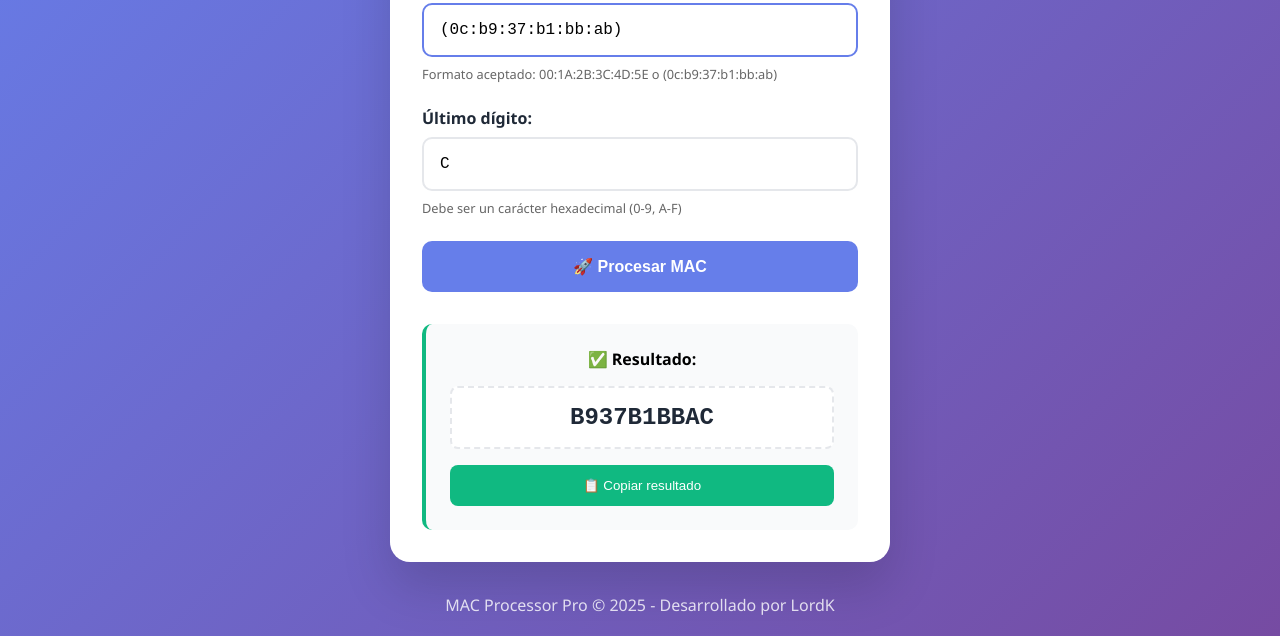
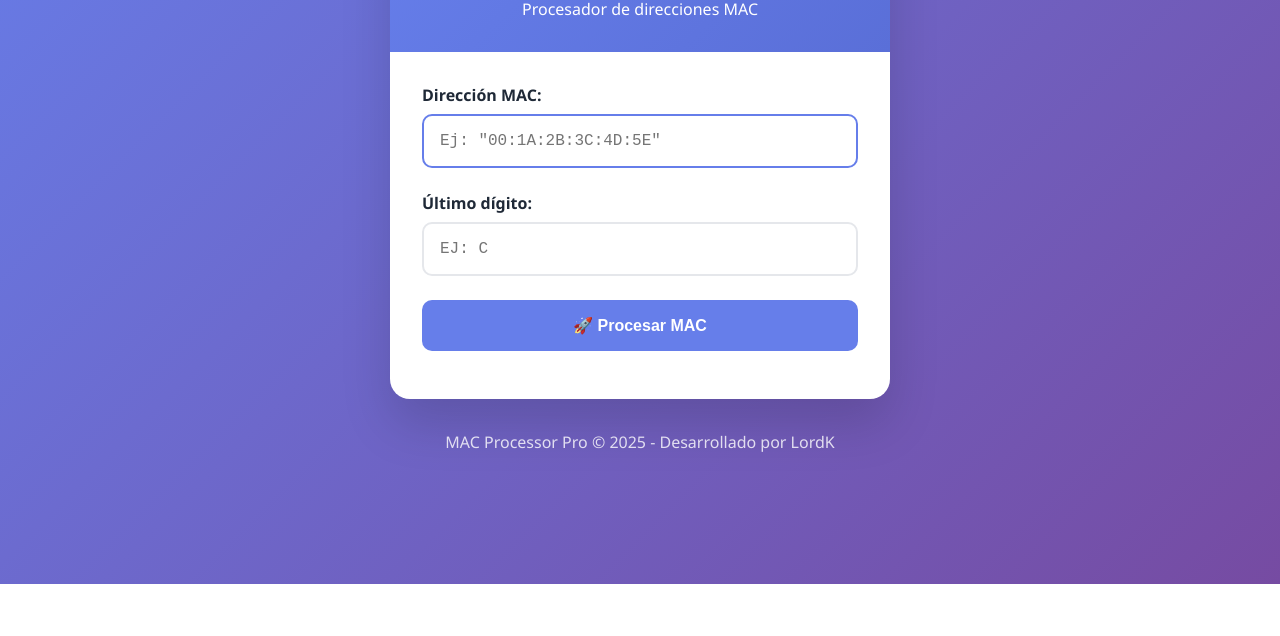
Before and after one commit to Lordkyllua/mac-processor-pro, a plain HTML site: page index.html in a window 1280 px wide. Shown: the part 216-852 px from the top of the page. After the commit the page ends 800 px from the top, so only its background shows below. Drawn offline with Linux system fonts and the light colour scheme.

Commit message:
Clean up index.html by removing debug elements
Removed debug info and unnecessary console logs from the MAC processing script.

```diff
--- a/index.html
+++ b/index.html
@@ -161,12 +161,6 @@
             margin-top: 2rem;
             opacity: 0.8;
         }
-
-        .debug-info {
-            font-size: 0.8rem;
-            color: #666;
-            margin-top: 0.5rem;
-        }
     </style>
 </head>
 <body>
@@ -180,14 +174,12 @@
             <div class="card-body">
                 <div class="form-group">
                     <label for="macInput">Dirección MAC:</label>
-                    <input type="text" id="macInput" placeholder='Ej: "00:1A:2B:3C:4D:5E"' value='(0c:b9:37:b1:bb:ab)' autofocus>
-                    <div class="debug-info">Formato aceptado: 00:1A:2B:3C:4D:5E o (0c:b9:37:b1:bb:ab)</div>
+                    <input type="text" id="macInput" placeholder='Ej: "00:1A:2B:3C:4D:5E"' autofocus>
                 </div>
 
                 <div class="form-group">
                     <label for="digitoInput">Último dígito:</label>
-                    <input type="text" id="digitoInput" maxlength="1" placeholder="Ej: C" style="text-transform: uppercase;" value="C">
-                    <div class="debug-info">Debe ser un carácter hexadecimal (0-9, A-F)</div>
+                    <input type="text" id="digitoInput" maxlength="1" placeholder="Ej: C" style="text-transform: uppercase;">
                 </div>
 
                 <button class="btn" onclick="procesarMAC()">🚀 Procesar MAC</button>
@@ -212,21 +204,16 @@
     </div>
 
     <script>
-        // Función de procesamiento CORREGIDA
         function procesarDireccionMAC(mac, nuevoUltimoDigito) {
-            console.log('🔧 MAC original:', mac);
-
             // 1. Limpiar la entrada completamente
             let macLimpia = mac.replace(/["'()\s]/g, '');
-            console.log('✨ MAC limpia:', macLimpia);
 
             // 2. Quitar todos los separadores
             let soloDigitos = macLimpia.replace(/[:.-]/g, '');
-            console.log('🔢 Solo dígitos:', soloDigitos);
 
-            // 3. Verificar que tenga 12 caracteres (6 pares hexadecimales)
+            // 3. Verificar que tenga 12 caracteres
             if (soloDigitos.length !== 12) {
-                throw new Error(`La MAC debe tener 12 dígitos. Tiene: ${soloDigitos.length} (${soloDigitos})`);
+                throw new Error('La MAC debe tener exactamente 12 dígitos hexadecimales');
             }
 
             // 4. Verificar que sean hexadecimales válidos
@@ -236,19 +223,12 @@
 
             // 5. Convertir a mayúsculas
             soloDigitos = soloDigitos.toUpperCase();
-            console.log('🔠 Dígitos en mayúsculas:', soloDigitos);
 
             // 6. Tomar los últimos 10 dígitos (excluir los primeros 2)
-            const ultimos10Digitos = soloDigitos.substring(2); // Quita los primeros 2 caracteres
-            console.log('🎯 Últimos 10 dígitos:', ultimos10Digitos);
-
-            if (ultimos10Digitos.length !== 10) {
-                throw new Error('Error al extraer los últimos 10 dígitos');
-            }
+            const ultimos10Digitos = soloDigitos.substring(2);
 
             // 7. Reemplazar el último dígito
             const resultado = ultimos10Digitos.substring(0, 9) + nuevoUltimoDigito.toUpperCase();
-            console.log('✅ Resultado final:', resultado);
 
             return resultado;
         }
@@ -257,15 +237,11 @@
             const macInput = document.getElementById('macInput').value.trim();
             const digitoInput = document.getElementById('digitoInput').value.trim().toUpperCase();
 
-            console.log('🔄 Iniciando procesamiento...');
-            console.log('📥 MAC input:', macInput);
-            console.log('📥 Dígito input:', digitoInput);
-
             // Ocultar resultados anteriores
             document.getElementById('error').classList.remove('show');
             document.getElementById('resultSection').classList.remove('show');
 
-            // Validaciones básicas
+            // Validaciones
             if (!macInput) {
                 mostrarError('Por favor ingresa una dirección MAC');
                 return;
@@ -285,9 +261,7 @@
                 const resultado = procesarDireccionMAC(macInput, digitoInput);
                 document.getElementById('resultadoTexto').textContent = resultado;
                 document.getElementById('resultSection').classList.add('show');
-                console.log('🎉 Procesamiento exitoso!');
             } catch (error) {
-                console.error('❌ Error:', error.message);
                 mostrarError('Error: ' + error.message);
             }
         }
@@ -338,13 +312,9 @@
             e.target.value = e.target.value.toUpperCase();
         });
 
-        // Procesar automáticamente al cargar con el ejemplo
+        // Foco automático al cargar
         window.addEventListener('load', function() {
-            console.log('🚀 Aplicación cargada');
-            setTimeout(() => {
-                console.log('🔄 Procesando ejemplo automáticamente...');
-                procesarMAC();
-            }, 1000);
+            document.getElementById('macInput').focus();
         });
     </script>
 </body>
```
